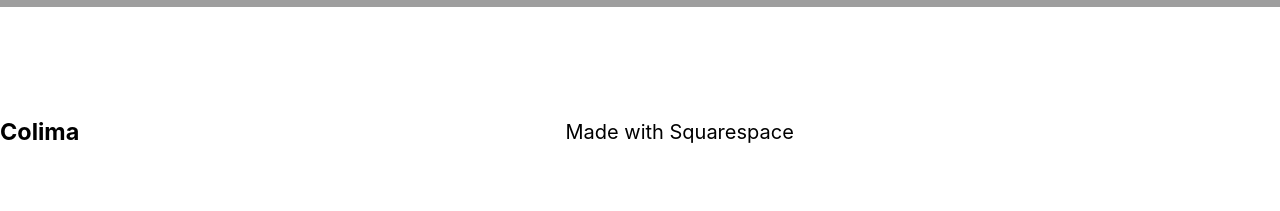
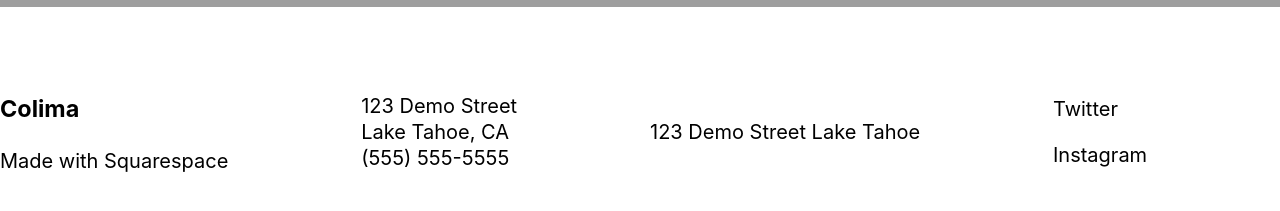
Before and after one commit to adelleye/web-react-landing, a Gatsby site: page / in a window 1280 px wide. Shown: the part 2723-2934 px from the top of the page. Built offline with nearby package versions, Linux system fonts and the light colour scheme; Gatsby itself is replaced by a stand-in of ours; grey boxes are pictures that could not be loaded.

Commit message:
added fake static data to  footer

```diff
--- a/src/components/layout.css
+++ b/src/components/layout.css
@@ -312,7 +312,7 @@ input[type="submit"] {
   height: 250px;
   background-color: white;
   display: grid;
-  grid-template-columns: repeat(2, auto);
+  grid-template-columns: repeat(4, auto);
   align-items: center;
   margin: auto;
 }
--- a/src/pages/index.js
+++ b/src/pages/index.js
@@ -95,9 +95,27 @@ const IndexPage = () => (
     </div>
 
     <div className="PageFooter">
-      <h3>Colima</h3>
+      <div className="FooterFirstGroup">
+        <h3>Colima</h3>
+        <p>Made with Squarespace </p>
+      </div>
 
-      <p>Made with Squarespace </p>
+      <div className="FooterSecondGroup">
+        <p>
+          123 Demo Street <br />
+          Lake Tahoe, CA <br />
+          (555) 555-5555
+        </p>
+      </div>
+
+      <div className="FooterThirdGroup">
+        <p>123 Demo Street Lake Tahoe</p>
+      </div>
+
+      <div className="FooterThirdGroup">
+        <p>Twitter</p>
+        <p>Instagram</p>
+      </div>
     </div>
   </Layout>
 )
```
